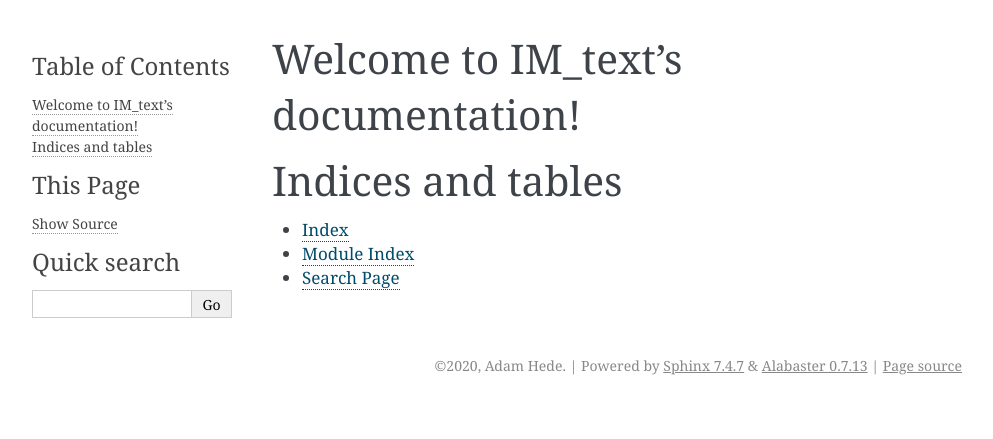
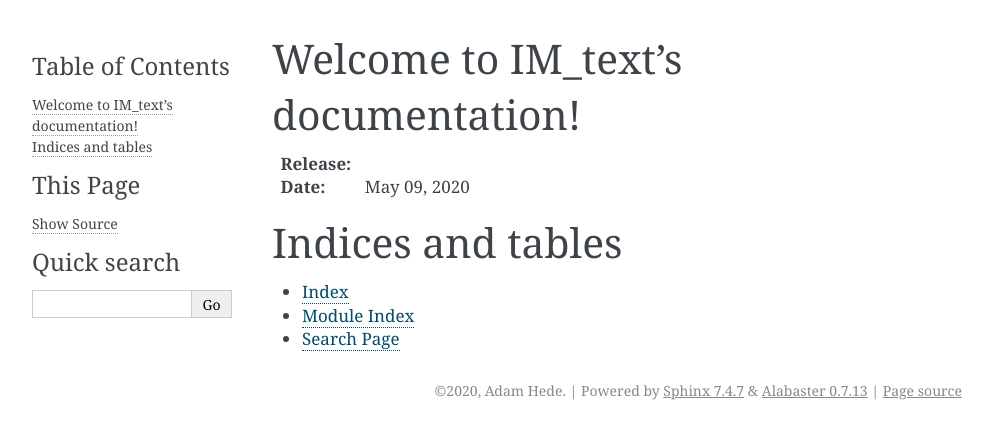
Before and after one commit to AdamHede/IM_text, a Sphinx documentation site: the page built from docs/source/index.rst, in a window 1280 px wide. Shown: the top 439 px of the page, without its empty margins (148-1141 px from the left). Built offline with Sphinx 7.4.7, drawn with Linux system fonts in a browser that asks for light colours; part of the change alters nothing that is shown.

Commit message:
Documentation

```diff
--- a/docs/source/index.rst
+++ b/docs/source/index.rst
@@ -5,6 +5,12 @@
 
 Welcome to IM_text's documentation!
 ===================================
+
+.. only:: html
+
+    :Release: |version|
+    :Date: |today|
+
 
 .. toctree::
    :maxdepth: 2
```
